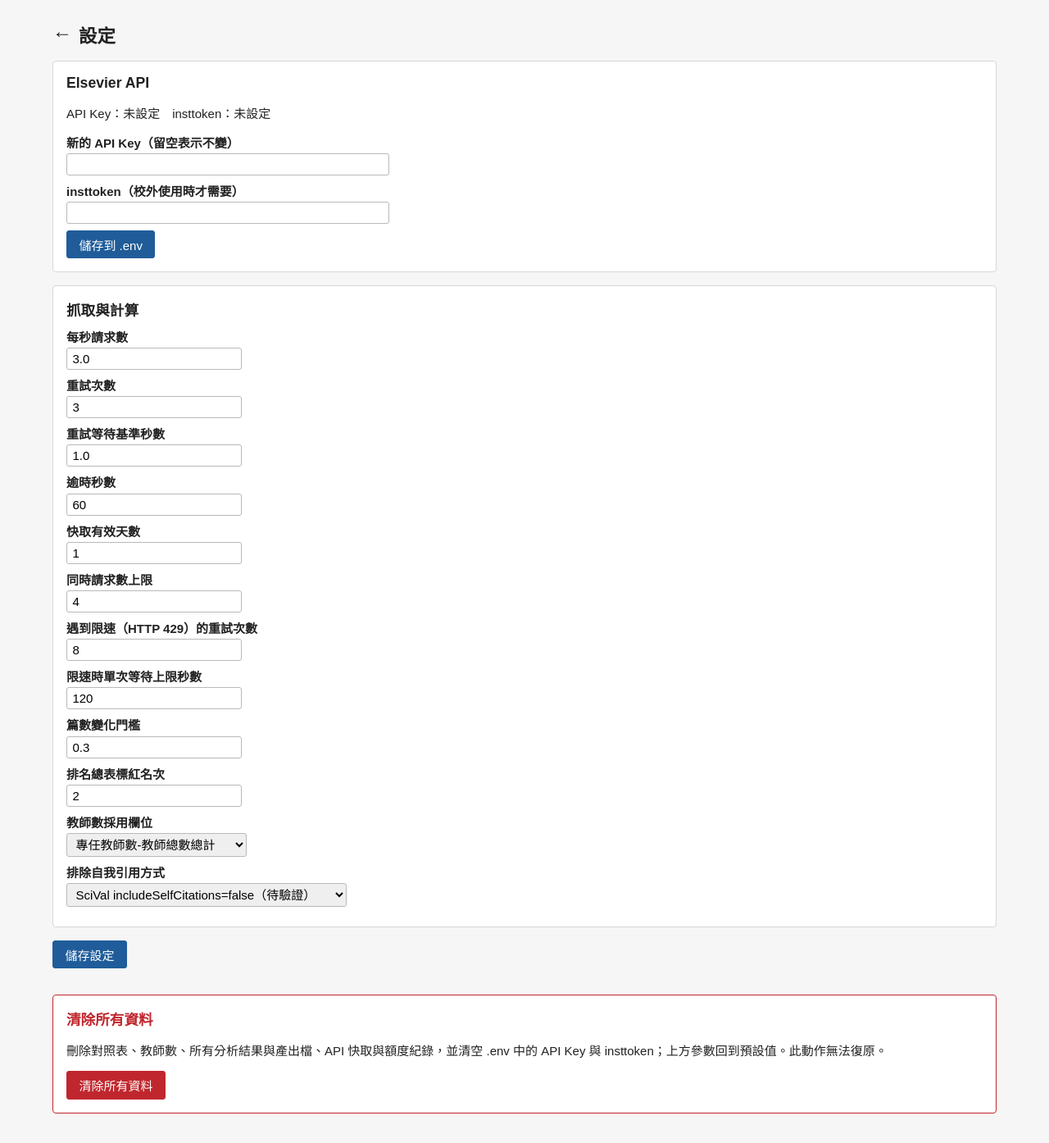
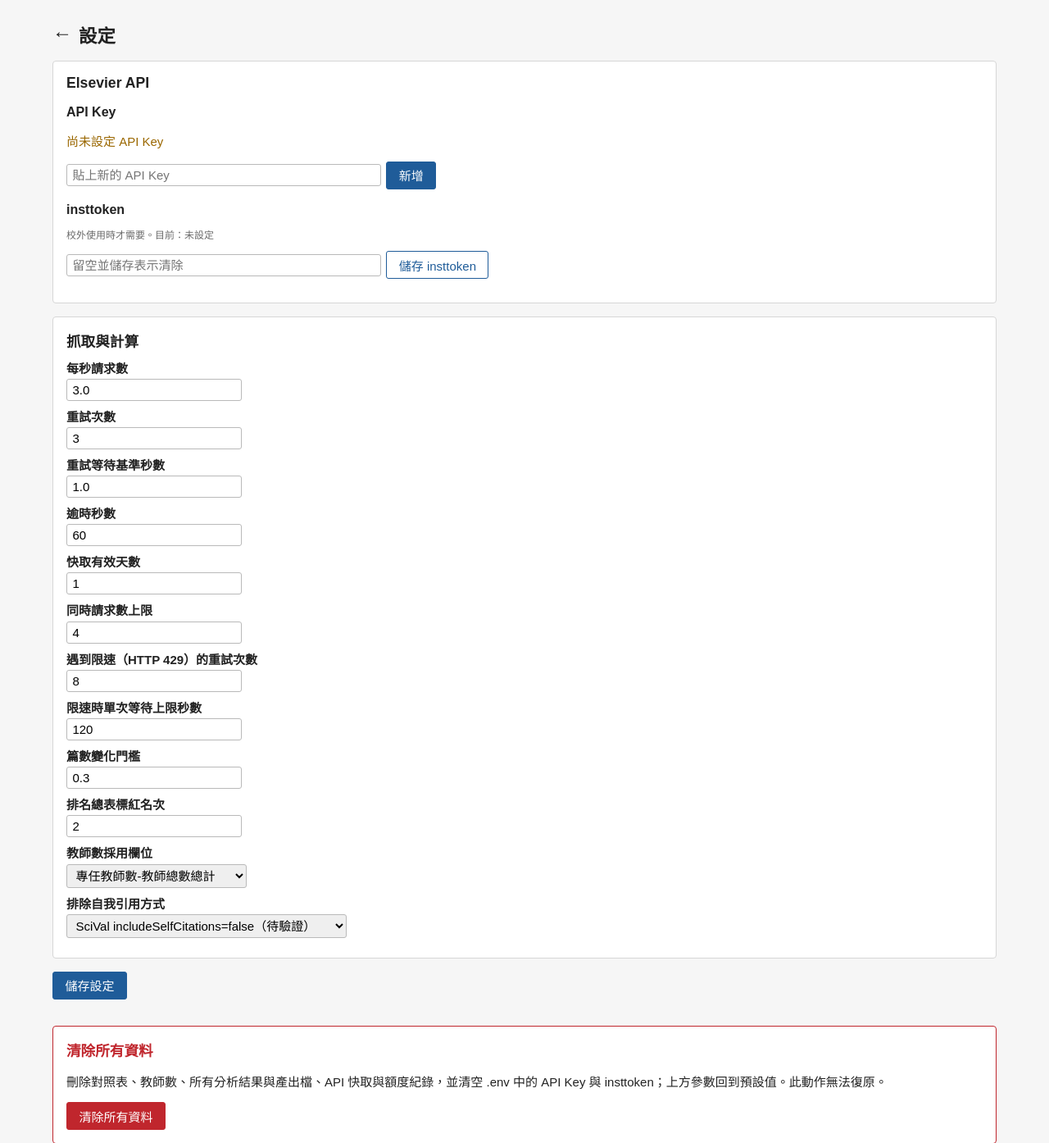
Before and after one commit to s6663296/university-research-benchmarking-v2, a FastAPI app: page /settings in a window 1280 px wide. Shown: the part 40-1434 px from the top of the page at 82% size. Before the commit the page ends 1398 px from the top, so only its background shows below. Run offline with FastAPI, Linux system fonts and the light colour scheme.

Commit message:
feat: 支援多組 Elsevier API Key，額度用完自動切換下一組
- ELSEVIER_API_KEY 可存多組（逗號分隔），Scopus、SciVal 額度各自獨立切換
- 全部 Key 額度用完才顯示「額度已用完」
- 設定頁改為清單：顯示組數、每組開頭結尾 4 碼（中間以 * 遮罩）與刪除按鈕
- 單行輸入新增 Key，已在清單中的會提醒是第幾組且不重複加入
- insttoken 改為獨立表單，存 Key 不再清掉 insttoken

Co-Authored-By: Claude Opus 5.5 <noreply@anthropic.com>

```diff
--- a/app/elsevier/client.py
+++ b/app/elsevier/client.py
@@ -127,13 +127,16 @@ def _http_message(status: int) -> str:
 
 
 class ElsevierClient:
-    def __init__(self, api_key: str, insttoken: str = "", *, base_url: str = "https://api.elsevier.com",
+    def __init__(self, api_key: str | list[str], insttoken: str = "", *, base_url: str = "https://api.elsevier.com",
                  rate_per_sec: float = 3.0, max_retries: int = 3, backoff_base: float = 1.0,
                  timeout: float = 60.0, cache: ApiCache | None = None,
                  on_quota: Callable[[str, Quota], None] | None = None,
                  transport: httpx.AsyncBaseTransport | None = None, max_concurrency: int = 4,
                  rate_limit_retries: int = 8, max_backoff: float = 120.0):
-        headers = {"X-ELS-APIKey": api_key, "Accept": "application/json"}
+        # 可傳入多組 Key：某支 API 的額度用完時換下一組（Scopus、SciVal 額度各自獨立，分開切換）
+        self.api_keys = ([api_key] if isinstance(api_key, str) else list(api_key)) or [""]
+        self._key_index: dict[str, int] = {}
+        headers = {"Accept": "application/json"}
         if insttoken:
             headers["X-ELS-Insttoken"] = insttoken
         self._http = httpx.AsyncClient(base_url=base_url, headers=headers, timeout=timeout, transport=transport)
@@ -157,8 +160,10 @@ class ElsevierClient:
         while True:
             await self._limiter.acquire()
             try:
+                index = self._key_index.get(api_of(path), 0)
                 async with self._slots:
-                    resp = await self._http.get(path, params=params)
+                    resp = await self._http.get(path, params=params,
+                                                headers={"X-ELS-APIKey": self.api_keys[index]})
             except (httpx.TimeoutException, httpx.TransportError) as e:
                 error = ElsevierError(None, True, f"{OFFLINE_MESSAGE}（{type(e).__name__}）")
             else:
@@ -177,6 +182,8 @@ class ElsevierClient:
                 if resp.status_code == 429:
                     reset = quota_reset(resp.headers)
                     if reset is not None and reset - time.time() > self.max_backoff:
+                        if self._next_key(api_of(path), index):
+                            continue
                         when = datetime.fromtimestamp(reset).strftime("%Y-%m-%d %H:%M")
                         raise ElsevierError(429, False, f"{api_label(path)} 的額度已用完，{when} 才會重置；"
                                                         "已抓到的資料會保留，屆時可按「繼續」接著抓")
@@ -197,6 +204,19 @@ class ElsevierClient:
                 raise error
             await asyncio.sleep(self._backoff(attempt))
             attempt += 1
+
+    def _next_key(self, api: str, failed: int) -> bool:
+        """第 failed 組 Key 的額度用完：換下一組，沒有下一組就回傳 False。
+
+        同時有多個請求在途時，可能已被其他請求換過，此時直接用目前這組重試。
+        """
+        current = self._key_index.get(api, 0)
+        if current != failed:
+            return True
+        if current + 1 >= len(self.api_keys):
+            return False
+        self._key_index[api] = current + 1
+        return True
 
     async def get_json(self, path: str, params: dict, *, use_cache: bool = True, store: bool = True) -> dict:
         """store=False：呼叫端自行快取（例如 SciVal 逐篇快取），不存整個回應。"""
@@ -233,7 +253,7 @@ def make_client(settings, session) -> ElsevierClient:
     # 快取用自己的 session，背景任務中也能安全寫入
     cache = ApiCache(sessionmaker(session.get_bind(), expire_on_commit=False), get_setting(session, "cache_days"))
     return ElsevierClient(
-        settings.elsevier_api_key, settings.elsevier_insttoken,
+        settings.elsevier_api_keys, settings.elsevier_insttoken,
         rate_per_sec=float(get_setting(session, "rate_per_sec")),
         max_retries=int(get_setting(session, "max_retries")),
         backoff_base=float(get_setting(session, "backoff_base_sec")),
--- a/app/web/static/app.css
+++ b/app/web/static/app.css
@@ -265,3 +265,12 @@ tr.ev-me td { background: #fff3c4; font-weight: 600; }
   .report-nav { position: static; }
   .variable-insert { visibility: visible; }
 }
+
+.api-keys { width: auto; min-width: 24rem; max-width: 100%; margin: .3rem 0 .8rem; }
+.api-keys td { padding: .35rem .6rem; border-bottom: 1px solid var(--line); }
+.api-keys code { font-size: 13px; letter-spacing: .02em; }
+.api-key-no { color: var(--muted); white-space: nowrap; }
+.api-key-action { text-align: right; }
+.api-key-add { display: flex; gap: .4rem; flex-wrap: wrap; align-items: center; margin-bottom: .8rem; }
+.api-key-add input { flex: 0 1 24rem; min-width: 0; }
+.sr-only { position: absolute; width: 1px; height: 1px; overflow: hidden; clip: rect(0 0 0 0); white-space: nowrap; }
--- a/app/web/templates/settings.html
+++ b/app/web/templates/settings.html
@@ -7,13 +7,42 @@
 
 <section class="card">
   <h2>Elsevier API</h2>
-  <p>API Key：{{ key_status }}　insttoken：{{ insttoken_status }}</p>
-  <form method="post" action="/settings/api-key">
-    <div class="field"><label for="api_key">新的 API Key（留空表示不變）</label>
-      <input type="password" id="api_key" name="api_key" size="40" autocomplete="off"></div>
-    <div class="field"><label for="insttoken">insttoken（校外使用時才需要）</label>
-      <input type="password" id="insttoken" name="insttoken" size="40" autocomplete="off"></div>
-    <button type="submit">儲存到 .env</button>
+  {% if keys_added %}<div class="notice ok">已新增 {{ keys_added }} 組 API Key</div>{% endif %}
+  {% if keys_dup %}<div class="notice">這組 API Key 已經在清單中（{% for n in keys_dup %}第 {{ n }} 組{% if not loop.last %}、{% endif %}{% endfor %}），沒有重複新增</div>{% endif %}
+  <h3>API Key{% if masked_keys %}（已設定 {{ masked_keys|length }} 組）{% endif %}</h3>
+  {% if masked_keys %}
+  <p class="muted small">由上往下使用；某組的額度用完時，會自動換下一組。</p>
+  <table class="api-keys">
+    <tbody>
+    {% for k in masked_keys %}
+      <tr>
+        <td class="api-key-no">第 {{ loop.index }} 組</td>
+        <td><code>{{ k }}</code></td>
+        <td class="api-key-action">
+          <form method="post" action="/settings/api-keys/delete">
+            <input type="hidden" name="index" value="{{ loop.index0 }}">
+            <button type="submit" class="secondary" onclick="return confirm('確定要刪除第 {{ loop.index }} 組 API Key？')">刪除</button>
+          </form>
+        </td>
+      </tr>
+    {% endfor %}
+    </tbody>
+  </table>
+  {% else %}
+  <p class="warning">尚未設定 API Key</p>
+  {% endif %}
+  <form method="post" action="/settings/api-keys/add" class="api-key-add">
+    <label for="api_key" class="sr-only">新增 API Key</label>
+    <input type="password" id="api_key" name="api_key" size="40" autocomplete="off" placeholder="貼上新的 API Key" required>
+    <button type="submit">新增</button>
+  </form>
+
+  <h3>insttoken</h3>
+  <p class="muted small">校外使用時才需要。目前：{{ insttoken_status }}</p>
+  <form method="post" action="/settings/insttoken" class="api-key-add">
+    <label for="insttoken" class="sr-only">insttoken</label>
+    <input type="password" id="insttoken" name="insttoken" size="40" autocomplete="off" placeholder="留空並儲存表示清除">
+    <button type="submit" class="secondary">儲存 insttoken</button>
   </form>
 </section>
 
```
Also changed, not shown: app/config.py (+11 -0 lines), app/web/routes/settings.py (+54 -7 lines), tests/test_multi_api_key.py (added, +145 -0 lines), tests/test_web_settings.py (+5 -3 lines), README.md, 1 other file.
